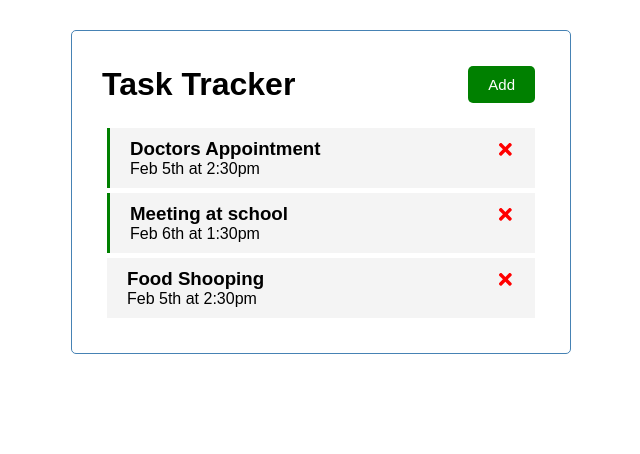
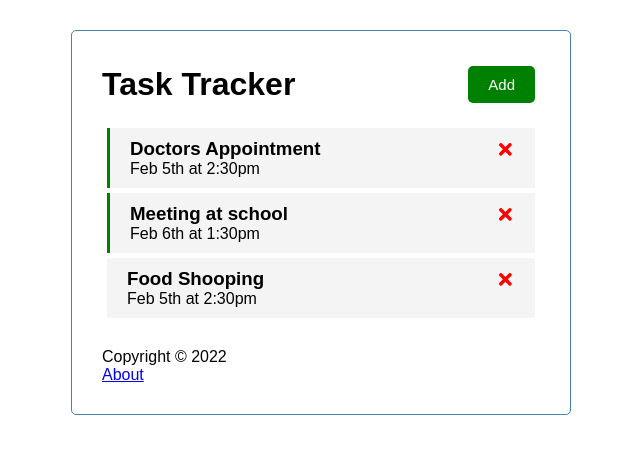
Before and after one commit to Emmanuel-Ingwe/task-set-app, a React (Create React App) app: page / in a window 1280 px wide. Shown: the top 454 px of the page, without its empty margins (319-959 px from the left). Built offline with nearby package versions, Linux system fonts and the light colour scheme.

Commit message:
FInish Task Tracker

```diff
--- a/src/App.js
+++ b/src/App.js
@@ -1,6 +1,7 @@
 import "./App.css";
 import Header from "./Header";
 import Task from "./Task";
+import Footer from "./Footer";
 import AddTask from "./AddTask";
 import { useState } from "react";
 
@@ -57,6 +58,7 @@
 			) : (
 				"No Tasks To Show"
 			)}
+			<Footer />
 		</div>
 	);
 };
--- /dev/null
+++ b/src/Footer.js
@@ -0,0 +1,12 @@
+const Footer = () => {
+    return (
+        <footer>
+            <div>
+                <p>Copyright &copy; 2022</p>
+                <a href="/about">About</a>
+            </div>
+        </footer>
+    );
+};
+
+export default Footer;
```
